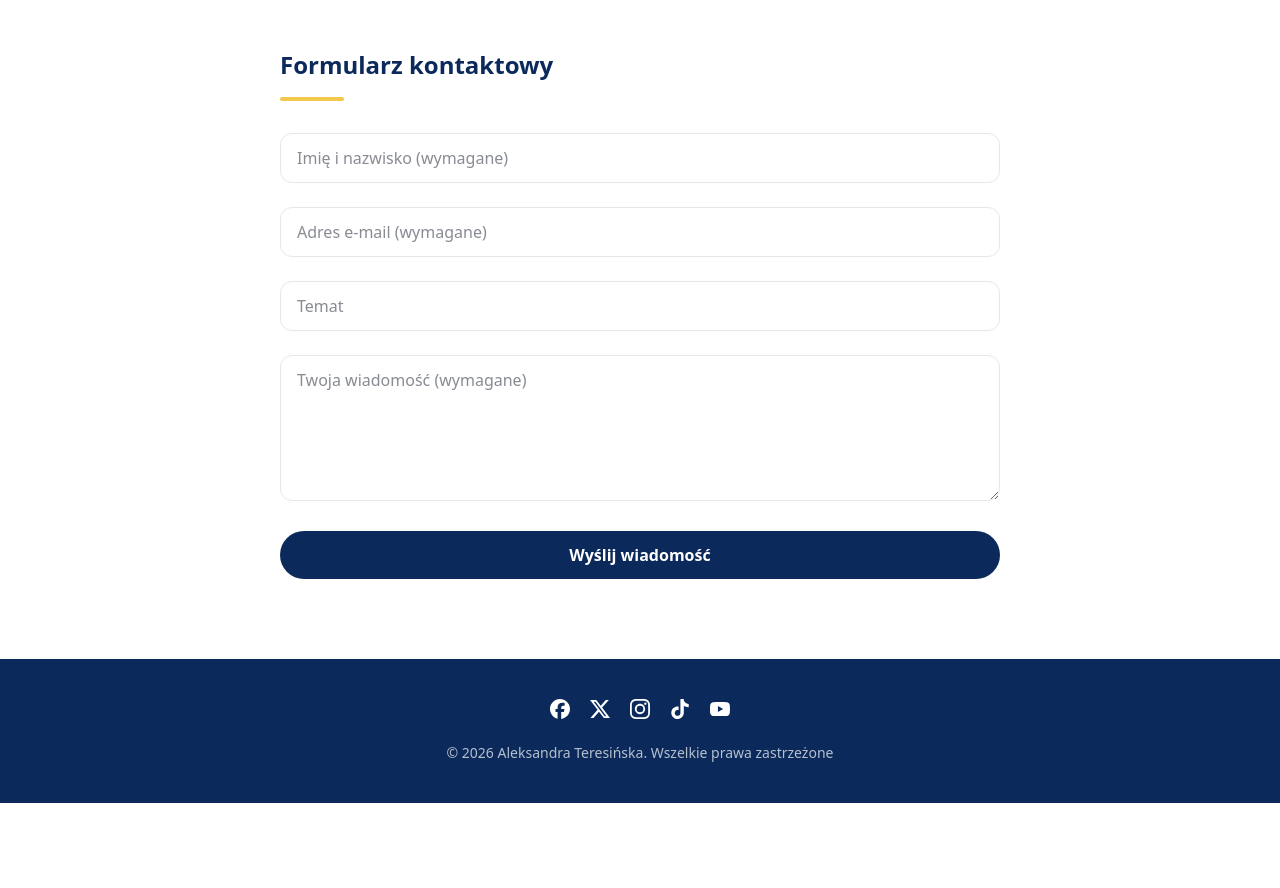
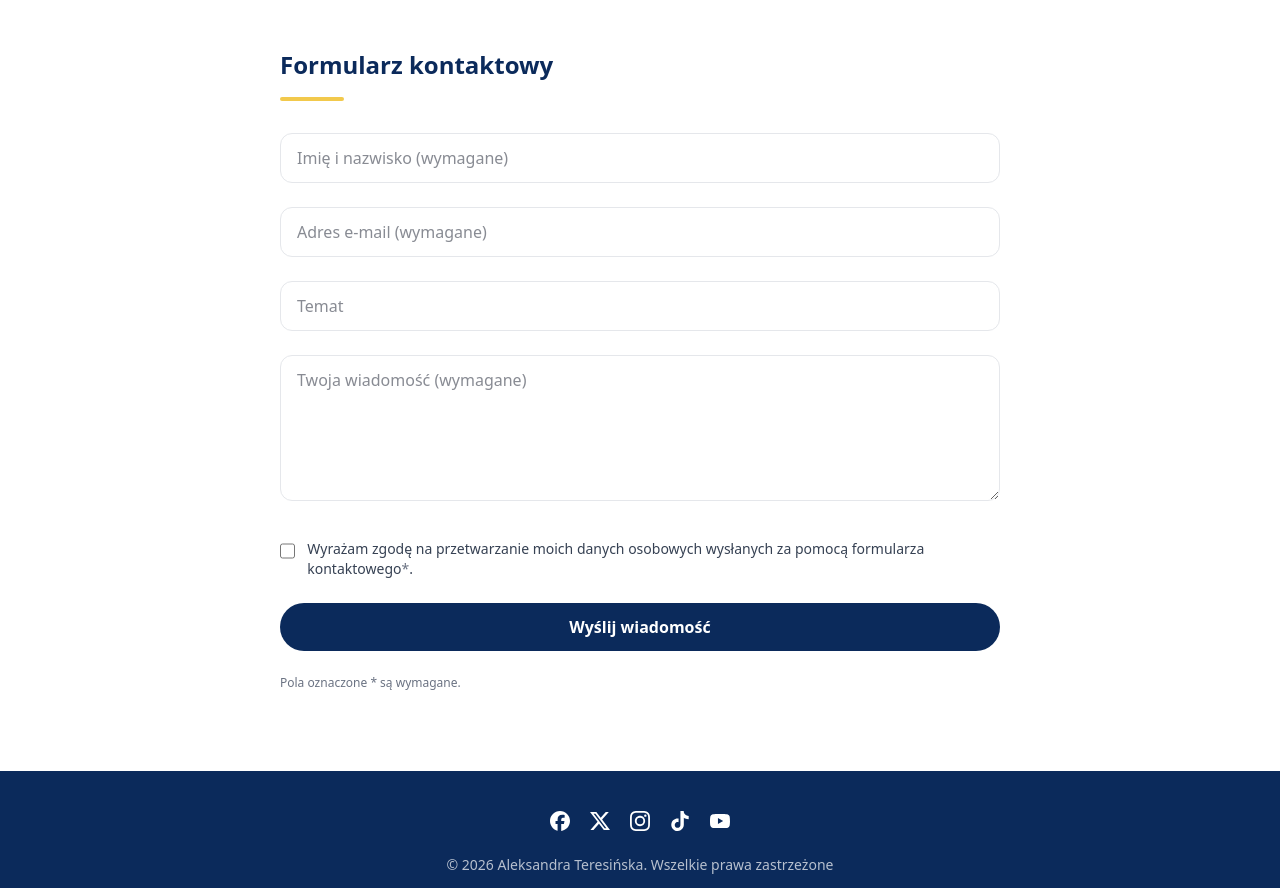
Before and after one commit to Kotvitz/aleksandra-teresinska-website, a Next.js app: page /kontakt in a window 1280 px wide. Shown: the part 660-1548 px from the top of the page. Before the commit the page ends 1463 px from the top, so only its background shows below. Built offline with nearby package versions, Linux system fonts and the light colour scheme.

Commit message:
feat: implement contact form with API email handler

```diff
--- /dev/null
+++ b/app/api/contact/route.ts
@@ -0,0 +1,104 @@
+import { NextResponse } from "next/server";
+import nodemailer from "nodemailer";
+
+type Payload = {
+  name: string;
+  email: string;
+  subject: string;
+  message: string;
+  consent: boolean;
+  website?: string;
+};
+
+function isEmail(s: string) {
+  return /^[^\s@]+@[^\s@]+\.[^\s@]+$/.test(s);
+}
+
+export async function POST(req: Request) {
+  let data: Payload;
+
+  try {
+    data = (await req.json()) as Payload;
+  } catch {
+    return NextResponse.json({ ok: false, error: "Invalid JSON" }, { status: 400 });
+  }
+
+  if (data.website && data.website.trim().length > 0) {
+    return NextResponse.json({ ok: true });
+  }
+
+  if (!data.consent) {
+    return NextResponse.json({ ok: false, error: "Consent required" }, { status: 400 });
+  }
+
+  if (!data.name?.trim() || !data.email?.trim() || !data.subject?.trim() || !data.message?.trim()) {
+    return NextResponse.json({ ok: false, error: "Missing fields" }, { status: 400 });
+  }
+
+  if (!isEmail(data.email)) {
+    return NextResponse.json({ ok: false, error: "Invalid email" }, { status: 400 });
+  }
+
+  const {
+    CONTACT_TO_EMAIL,
+    SMTP_HOST,
+    SMTP_PORT,
+    SMTP_USER,
+    SMTP_PASS,
+    SMTP_FROM_NAME,
+    SMTP_FROM_EMAIL,
+  } = process.env;
+
+  if (
+    !CONTACT_TO_EMAIL ||
+    !SMTP_HOST ||
+    !SMTP_PORT ||
+    !SMTP_USER ||
+    !SMTP_PASS ||
+    !SMTP_FROM_EMAIL
+  ) {
+    return NextResponse.json(
+      { ok: false, error: "Server email not configured" },
+      { status: 500 }
+    );
+  }
+
+  const transporter = nodemailer.createTransport({
+    host: SMTP_HOST,
+    port: Number(SMTP_PORT),
+    secure: Number(SMTP_PORT) === 465,
+    auth: { user: SMTP_USER, pass: SMTP_PASS },
+  });
+
+  const subject = `Formularz kontaktowy – Aleksandra Teresińska (${data.subject})`;
+
+  const text = [
+    `Imię i nazwisko: ${data.name}`,
+    `E-mail: ${data.email}`,
+    `Temat: ${data.subject}`,
+    "",
+    "Wiadomość:",
+    data.message,
+  ]
+    .filter(Boolean)
+    .join("\n");
+
+  try {
+    await transporter.sendMail({
+      from: `"${SMTP_FROM_NAME ?? "aleksandra-teresinska.com.pl"}" <${SMTP_FROM_EMAIL}>`,
+      to: CONTACT_TO_EMAIL,
+      replyTo: data.email,
+      subject,
+      text,
+    });
+
+    return NextResponse.json({ ok: true });
+  } catch (err) {
+    console.error("SMTP sendMail failed:", err);
+
+    return NextResponse.json(
+      { ok: false, error: "Email send failed" },
+      { status: 500 }
+    );
+  }
+}
--- a/app/src/components/ContactForm.tsx
+++ b/app/src/components/ContactForm.tsx
@@ -1,9 +1,69 @@
 "use client";
 
-import { useState } from "react";
+import { useMemo, useState } from "react";
+
+type Status = "idle" | "sending" | "success" | "error";
 
 export default function ContactForm() {
-  const [submitted, setSubmitted] = useState(false);
+  const successMessage = "Dziękujemy! Wiadomość została wysłana.";
+  const errorMessage = "Nie udało się wysłać wiadomości. Spróbuj ponownie.";
+
+  const [name, setName] = useState("");
+  const [email, setEmail] = useState("");
+  const [subject, setSubject] = useState("");
+  const [message, setMessage] = useState("");
+  const [consent, setConsent] = useState(false);
+  const [website, setWebsite] = useState("");
+  const [status, setStatus] = useState<Status>("idle");
+
+  const isValid = useMemo(() => {
+    if (!name.trim()) return false;
+    if (!email.trim() || !email.includes("@")) return false;
+    if (!subject.trim()) return false;
+    if (!message.trim()) return false;
+    if (!consent) return false;
+    return true;
+  }, [name, email, subject, message, consent]);
+
+  const onSubmit = async (e: React.FormEvent<HTMLFormElement>) => {
+    e.preventDefault();
+
+    if (!isValid || status === "sending") return;
+
+    setStatus("sending");
+
+    try {
+      const res = await fetch("/api/contact", {
+        method: "POST",
+        headers: { "Content-Type": "application/json" },
+        body: JSON.stringify({
+          name,
+          email,
+          subject,
+          message,
+          consent,
+          website,
+        }),
+      });
+
+      const result = await res.json();
+
+      if (!res.ok || !result.ok) {
+        throw new Error(result.error || "Request failed");
+      }
+
+      setStatus("success");
+      setName("");
+      setEmail("");
+      setSubject("");
+      setMessage("");
+      setConsent(false);
+      setWebsite("");
+    } catch (err) {
+      console.error("Contact form error:", err);
+      setStatus("error");
+    }
+  };
 
   return (
     <section className="bg-(--surface)">
@@ -13,16 +73,26 @@ export default function ContactForm() {
         </h2>
 
         <div className="mt-4 h-1 w-16 rounded-full bg-(--brand-accent)" />
+          <form
+            className="mt-8 space-y-6" onSubmit={onSubmit} noValidate
+          >
+             <input
+              type="text"
+              name="website"
+              value={website}
+              onChange={(e) => setWebsite(e.target.value)}
+              tabIndex={-1}
+              autoComplete="off"
+              className="hidden"
+              aria-hidden="true"
+            />
 
-        {!submitted ? (
-          <form
-            onSubmit={(e) => {
-              e.preventDefault();
-              setSubmitted(true);
-            }}
-            className="mt-8 space-y-6"
-          >
             <input
+              id="name"
+              name="name"
+              autoComplete="name"
+              value={name}
+              onChange={(e) => setName(e.target.value)}
               type="text"
               placeholder="Imię i nazwisko (wymagane)"
               required
@@ -30,37 +100,77 @@ export default function ContactForm() {
             />
 
             <input
+              id="email"
+              name="email"
               type="email"
+              autoComplete="email"
+              value={email}
+              onChange={(e) => setEmail(e.target.value)}
               placeholder="Adres e-mail (wymagane)"
               required
               className="w-full rounded-xl border border-(--border) px-4 py-3 outline-none focus:border-(--brand-primary)"
             />
 
             <input
+              id="subject"
+              name="subject"
               type="text"
+              value={subject}
+              onChange={(e) => setSubject(e.target.value)}
               placeholder="Temat"
               className="w-full rounded-xl border border-(--border) px-4 py-3 outline-none focus:border-(--brand-primary)"
             />
 
             <textarea
+              id="message"
+              name="message"
+              value={message}
+              onChange={(e) => setMessage(e.target.value)}
               placeholder="Twoja wiadomość (wymagane)"
               rows={5}
               required
               className="w-full rounded-xl border border-(--border) px-4 py-3 outline-none focus:border-(--brand-primary)"
             />
 
+            <div className="pt-2">
+              <label className="flex items-start gap-3 text-sm text-gray-700">
+                <input
+                  id="consent"
+                  name="consent"
+                  type="checkbox"
+                  checked={consent}
+                  onChange={(e) => setConsent(e.target.checked)}
+                  className="mt-1 h-4 w-4 rounded border"
+                />
+                <span>
+                  Wyrażam zgodę na przetwarzanie moich danych osobowych wysłanych za pomocą
+                  formularza kontaktowego<span className="text-gray-500">*</span>.
+                </span>
+              </label>
+            </div>
+
             <button
               type="submit"
+              disabled={!isValid || status === "sending"}
               className="w-full rounded-full bg-(--brand-primary) cursor-pointer px-6 py-3 font-semibold text-white transition hover:opacity-90"
             >
-              Wyślij wiadomość
+              {status === "sending" ? "Wysyłanie..." : "Wyślij wiadomość"}
             </button>
+
+            <p className="text-xs text-gray-500">
+              Pola oznaczone <span className="text-gray-500">*</span> są wymagane.
+            </p>
+
+            {status === "success" && (
+              <p className="text-sm font-semibold text-(--brand-primary)">
+                {successMessage}
+              </p>
+            )}
+
+            {status === "error" && (
+              <p className="text-sm font-semibold text-red-600">{errorMessage}</p>
+            )}
           </form>
-        ) : (
-          <p className="mt-8 text-(--text-muted)">
-            Dziękuję za wiadomość. Odpowiedź zostanie udzielona tak szybko, jak to możliwe.
-          </p>
-        )}
       </div>
     </section>
   );
--- a/package.json
+++ b/package.json
@@ -11,6 +11,7 @@
   "dependencies": {
     "lucide-react": "^0.577.0",
     "next": "16.1.6",
+    "nodemailer": "^8.0.2",
     "react": "19.2.3",
     "react-dom": "19.2.3",
     "react-icons": "^5.6.0"
@@ -18,6 +19,7 @@
   "devDependencies": {
     "@tailwindcss/postcss": "^4",
     "@types/node": "^20",
+    "@types/nodemailer": "^7.0.11",
     "@types/react": "^19",
     "@types/react-dom": "^19",
     "eslint": "^9",
```
Also changed, not shown: 1 other file (tests, documents, lock files or other folders).
